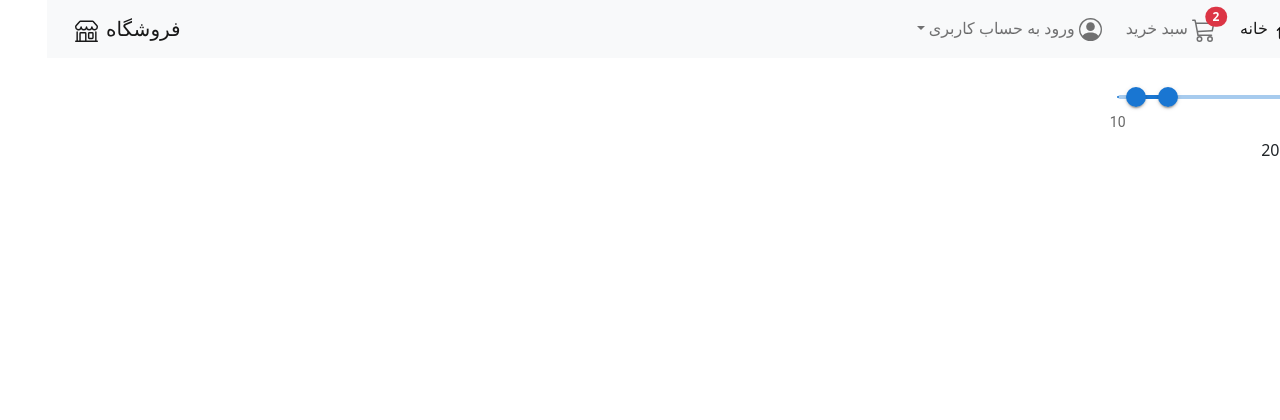
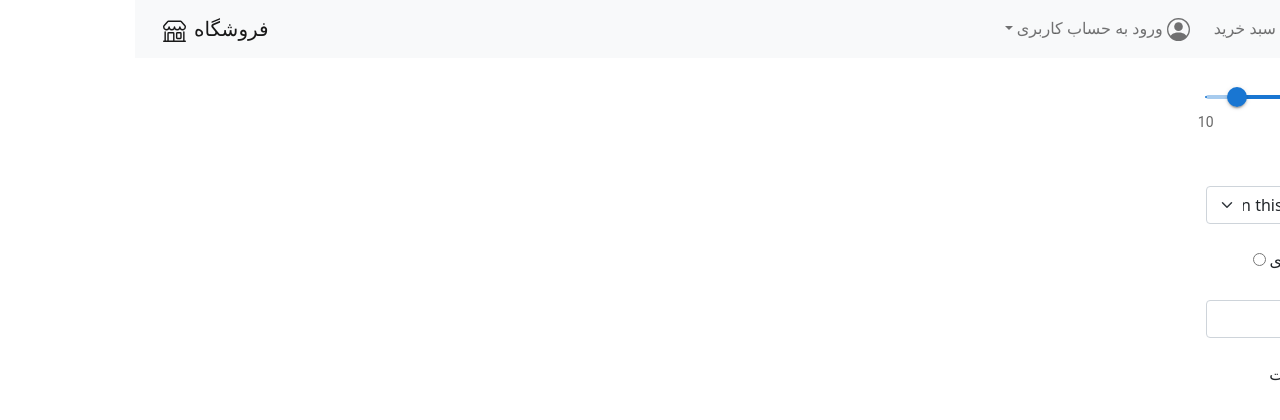
Before and after one commit to adibsadeghi1993/redux-toolkit-bootstrap, a React (Create React App) app: page / in a window 1280 px wide. Shown: the top 420 px of the page. Built offline with nearby package versions, Linux system fonts and the light colour scheme.

Commit message:
all filtered condition with states are completed

```diff
--- a/src/components/Checkboxes.js
+++ b/src/components/Checkboxes.js
@@ -19,42 +19,45 @@ const Checkboxes = ({setCheckedValue,checkedValue}) => {
 
     }
     return (
-        <div>
-             <div>
-        <label>
+        <div className="mt-4">
+
+        <label >
           <input
             type="checkbox"
-             value="London"
-            name="London"
-            checked={checkedValue.includes("London")}
+             value="کفش"
+            name="کفش"
+            className="me-1"
+            checked={checkedValue.includes("کفش")}
             onChange={inputHandler}
           />
-          London
+         کفش
         </label>
-        <label>
+        <label className="ms-2">
           <input
             type="checkbox"
-            name="Paris"
-            value="Paris"
-            checked={checkedValue.includes("Paris")}
+            name="ساعت"
+            value="ساعت"
+            className="me-1"
+            checked={checkedValue.includes("ساعت")}
             onChange={inputHandler}
           />
-          Paris
+         ساعت
         </label>
-        <label>
+        <label className="ms-2">
           <input
             type="checkbox"
-            name="Rome"
-            value="Rome"
-            checked={checkedValue.includes("Rome")}
+            name="لپ تاپ"
+            value="لپ تاپ"
+            className="me-1"
+            checked={checkedValue.includes("لپ تاپ")}
             onChange={inputHandler}
           />
-          Rome
+          لپ تاپ
         </label>
-        <hr />
+
       </div>
 
-        </div>
+
     )
 }
 
--- a/src/components/Range.js
+++ b/src/components/Range.js
@@ -7,12 +7,12 @@ function valuetext(value) {
   return `${value}°C`;
 }
 
-const Test = () => {
+const Test = ({range,setRange}) => {
 
-  const [value, setValue] = React.useState([20, 37]);
+
 
   const handleChange = (event, newValue) => {
-    setValue(newValue);
+    setRange(newValue);
   }
 
   const marks = [
@@ -33,7 +33,7 @@ const Test = () => {
         <Box sx={{ width: "100%" }}>
       <Slider
         getAriaLabel={() => 'Temperature range'}
-        value={value}
+        value={range}
         onChange={handleChange}
         valueLabelDisplay="auto"
         getAriaValueText={valuetext}
@@ -42,7 +42,7 @@ const Test = () => {
         marks={marks}
       />
     </Box>
-    <p>{value[0]}-{value[1]}</p>
+    <p>{range[0]}-{range[1]}</p>
     </div>
     );
   };
--- /dev/null
+++ b/src/components/Search.js
@@ -0,0 +1,13 @@
+
+
+const Search = ({setSearch,search}) => {
+    return (
+        <div className="mt-4">
+         <input  value={search}  onChange={(e)=>setSearch(e.target.value)} class="form-control" type="text" placeholder="Default input" aria-label="default input example"></input>
+
+
+        </div>
+    )
+}
+
+export default Search
--- /dev/null
+++ b/src/components/Select.js
@@ -0,0 +1,29 @@
+import React from 'react'
+// import * as React from 'react';
+// import Box from '@mui/material/Box';
+import InputLabel from '@mui/material/InputLabel';
+import MenuItem from '@mui/material/MenuItem';
+import FormControl from '@mui/material/FormControl';
+import Select from '@mui/material/Select';
+import { Input } from '@mui/material';
+
+const SelectComponent = ({setSelect,select}) => {
+    const handleChange=(e)=>{
+        setSelect(e.target.value)
+
+    }
+    return (
+        <div className="select mt-4">
+        <select onChange={handleChange} class="form-select" aria-label="Default select example">
+  <option selected>Open this select menu</option>
+  <option value="1">One</option>
+  <option value="2">Two</option>
+  <option value="3">Three</option>
+</select>
+
+
+        </div>
+    )
+}
+
+export default SelectComponent
--- /dev/null
+++ b/src/components/Sort.js
@@ -0,0 +1,29 @@
+import { FormLabel } from "@mui/material";
+import React from "react";
+
+const Sort = ({ setSorted, sort }) => {
+  return (
+    <div className="d-flex align-items-center mt-4">
+      <span>
+        <label className="mb-1 me-1">نزولی</label>
+        <input
+          type="radio"
+          checked={sort === "0"}
+          value="0"
+          onChange={(e) => setSorted(e.target.value)}
+        />
+      </span>
+      <span className="ms-3">
+      <label className="mb-1 me-1">صعودی</label>
+        <input
+          type="radio"
+          checked={sort === "1"}
+          value="1"
+          onChange={(e) => setSorted(e.target.value)}
+        />
+      </span>
+    </div>
+  );
+};
+
+export default Sort;
--- a/src/pages/Home.js
+++ b/src/pages/Home.js
@@ -3,13 +3,17 @@ import { Link } from "react-router-dom";
 import Header from "../components/Layout/Header";
 import shoe from "../assets/shoe.jpg";
 import Range from "../components/Range"
+import Select from "../components/Select"
+import Sort from "../components/Sort"
+import Search from "../components/Search"
+import Checkboxes from "../components/Checkboxes";
 
 const Home = () => {
     const [filteredPersons, setFilteredPersons] = useState([]);
   const [checkedValue, setCheckedValue] = useState([]);
   const [select, setSelect] = useState("");
-  const [gender, setGender] = useState("");
-  const [range, setRange] = useState("");
+  const [sort, setSorted] = useState("");
+  const [range, setRange] = useState([27,79]);
   const [max, setMax] = useState(null);
   const [search, setSearch] = useState("");
   return (
@@ -20,7 +24,11 @@ const Home = () => {
 
        <div className="row ">
            <div className="col-md-2">
-              <Range/>
+              <Range range={range} setRange={setRange}/>
+              <Select select={select} setSelect={setSelect}/>
+              <Sort sort={sort} setSorted={setSorted}/>
+              <Search search={search} setSearch={setSearch}/>
+              <Checkboxes setCheckedValue={setCheckedValue} checkedValue={checkedValue}/>
            </div>
            <div className="col-md-10"></div>
 
```
